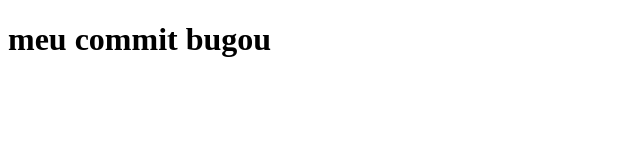
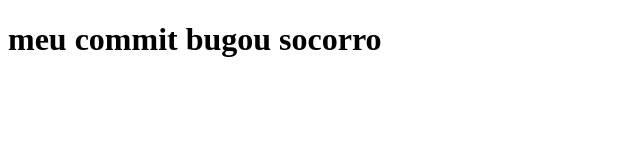
Before and after one commit to IVIDEV97/aula1, a plain HTML site: page aula_1/index.html in a window 1280 px wide. Shown: the whole page, without its empty margins (0-640 px from the left). Drawn offline with Linux system fonts and the light colour scheme.

Commit message:
vai caraca

```diff
--- a/aula_1/index.html
+++ b/aula_1/index.html
@@ -9,7 +9,7 @@
 
 <body>
     <h1>
-    meu commit bugou
+    meu commit bugou socorro
     </h1>
 
 </body>
```
